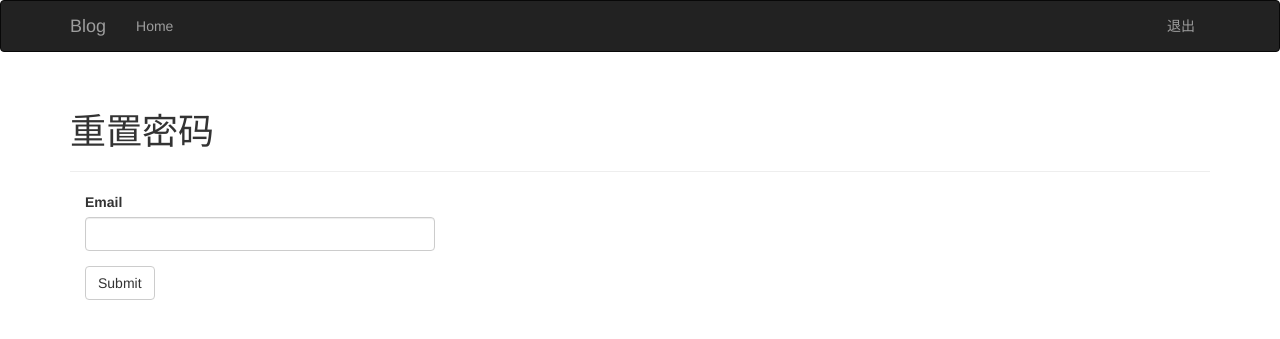
After one commit to sonny-zhang/MyBlog, a Flask app: page /auth/password_reset in a window 1280 px wide. The commit adds this page. Shown: the top 339 px of the page. Run offline with Flask 2, Linux system fonts and the light colour scheme; a user stored in the database is signed in; tables that the repository leaves empty hold one stand-in row (values such as "Sample post"); some libraries are stand-ins or nearby versions.

Commit message:
+ change_passeord|change_email|reset_password 50%; part of moudle is not complate

```diff
--- a/app/auth/forms.py
+++ b/app/auth/forms.py
@@ -11,7 +11,7 @@ from ..models import User
 class LoginForm(FlaskForm):
     """登录表单"""
     email = StringField('邮箱', validators=[DataRequired(), Length(1, 64), Email(message='无效的邮箱地址.')])
-    password = PasswordField('密码', validators=[DataRequired()])
+    password = PasswordField('密码', validators=[DataRequired(), Length(6, 18)])
     remember_me = BooleanField('记住密码')
     submit = SubmitField('登录')
 
@@ -21,8 +21,8 @@ class RegistrationForm(FlaskForm):
     email = StringField('邮箱', validators=[DataRequired(), Length(1, 64), Email(message='无效的邮箱地址.')])
     username = StringField('用户名', validators=[DataRequired(), Length(4, 64), Regexp('[\u4e00-\u9fa5A-Za-z0-9_.]*$', 0,
                                                                                     '只允许中英文、数字、下划线、句点.')])
-    password = PasswordField('密码', validators=[DataRequired(), EqualTo('password2', message='密码不一致')])
-    password2 = PasswordField('重复密码', validators=[DataRequired()])
+    password = PasswordField('密码', validators=[DataRequired(), Length(6, 18), EqualTo('password2', message='密码不一致')])
+    password2 = PasswordField('重复密码', validators=[DataRequired(), Length(6, 18)])
     submit = SubmitField('注册')
 
     def validate_email(self, field):
@@ -37,3 +37,23 @@ class RegistrationForm(FlaskForm):
         """验证注册的用户名不在数据库中"""
         if User.query.filter_by(username=field.data).first():
             raise ValidationError('用户民已经被注册！')
+
+
+class ChangePasswordForm(FlaskForm):
+    """修改密码表单"""
+    old_password = PasswordField('Old Password', validators=[DataRequired()])
+    password = PasswordField('New Password', validators=[DataRequired(), Length(6, 18), EqualTo('password2',
+                                                                                 message='Passwords must match.')])
+    password2 = PasswordField('Confirm New Password', validators=[DataRequired(), Length(6, 18)])
+    submit = SubmitField('Submit')
+
+
+class PasswordResetRequestForm(FlaskForm):
+    """重置秘密表单"""
+    email = StringField('Email', validators=[DataRequired(), Length(1, 64), Email()])
+    submit = SubmitField('Submit')
+
+
+class ChangeEmailForm(FlaskForm):
+    """修改邮箱地址"""
+    pass
--- a/app/auth/urls.py
+++ b/app/auth/urls.py
@@ -11,3 +11,6 @@ auth.add_url_rule('/register', view_func=Register.as_view('register'))
 auth.add_url_rule('/unconfirmed', view_func=Unconfirmed.as_view('unconfirmed'))
 auth.add_url_rule('/confirm/<token>', view_func=Confirm.as_view('confirm'))
 auth.add_url_rule('/resend_confirmation', view_func=ResendConfirmation.as_view('resend_confirmation'))
+auth.add_url_rule('/change_password', view_func=Change_Password.as_view('change_password'))
+auth.add_url_rule('/password_reset', view_func=Password_Reset.as_view('password_reset'))
+auth.add_url_rule('/change_email', view_func=Change_Email_Request.as_view('change_email'))
--- a/app/auth/views.py
+++ b/app/auth/views.py
@@ -9,7 +9,7 @@ from app import db
 from . import auth
 from app.email import send_email
 from app.models import User
-from .forms import LoginForm, RegistrationForm
+from .forms import LoginForm, RegistrationForm, PasswordResetRequestForm, ChangePasswordForm, ChangeEmailForm
 
 
 @auth.before_app_request
@@ -61,12 +61,34 @@ class Confirm(MethodView):
         return redirect(url_for('main.index'))
 
 
+class Register(MethodView):
+    def get(self):
+        form = RegistrationForm()
+        return render_template('auth/register.html', form=form)
+
+    def post(self):
+        """注册"""
+        form = RegistrationForm()
+        if form.validate_on_submit():
+            user = User(email=form.email.data,
+                        username=form.username.data,
+                        password=form.password.data)
+            db.session.add(user)
+            db.session.commit()
+            token = user.generate_confirmation_token()
+            send_email(user.email, '认证您的账户', 'auth/email/confirm', user=user, token=token)
+            flash('注册成功！认证邮件已经发到您的邮箱。')
+            return redirect(url_for('main.index'))
+        return render_template('auth/register.html', form=form)
+
+
 class Login(MethodView):
     def get(self):
         form = LoginForm()
         return render_template('auth/login.html', form=form)
 
     def post(self):
+        """登录"""
         form = LoginForm()
         if form.validate_on_submit():
             user = User.query.filter_by(email=form.email.data).first()
@@ -87,31 +109,83 @@ class Login(MethodView):
 class Logout(MethodView):
     @login_required
     def get(self):
+        """登出"""
         logout_user()
         flash('您已经退出登录')
         return redirect(url_for('main.index'))
 
 
-class Password_Reset_Request(MethodView):
+class Change_Password(MethodView):
+    @login_required
     def get(self):
-        pass
+        form = ChangePasswordForm()
+        return render_template('auth/change_password.html', form=form)
+
+    @login_required
+    def post(self):
+        """修改密码"""
+        form = ChangePasswordForm()
+        if form.validate_on_submit():
+            if current_user.verify_password(form.old_password.data):
+                current_user.password = form.password.data
+                db.session.add(current_user)
+                db.session.commit()
+                flash('您的密码已经修改成功！')
+                return redirect(url_for('main.index'))
+            else:
+                flash('原密码无效！')
+        return render_template('auth/change_password.html', form=form)
 
 
-class Register(MethodView):
+class Password_Reset(MethodView):
+    @login_required
     def get(self):
-        form = RegistrationForm()
-        return render_template('auth/register.html', form=form)
+        form = PasswordResetRequestForm()
+        return render_template('auth/reset_password.html', form=form)
 
+    @login_required
     def post(self):
-        form = RegistrationForm()
+        """重置密码：通过邮件里的链接去重置"""
+        form = PasswordResetRequestForm()
         if form.validate_on_submit():
-            user = User(email=form.email.data,
-                        username=form.username.data,
-                        password=form.password.data)
-            db.session.add(user)
+            user = User.query.filter_by(email=form.email.data).first()
+            if user:
+                token = user.generate_reset_token()
+                send_email(user.email, '验证您的账户', 'auth/email/reset_password',
+                           user=user, token=token)
+                flash('请到你的邮箱确认要进行重置密码操作！')
+                return redirect(url_for('auth.login'))
+            flash('邮箱无效！')
+        return render_template('auth/reset_password.html', form=form)
+
+
+class Change_Email_Request(MethodView):
+    @login_required
+    def get(self):
+        form = ChangeEmailForm()
+        return render_template('auth/change_email.html', form=form)
+
+    @login_required
+    def post(self):
+        form = ChangeEmailForm()
+        if form.validate_on_submit():
+            if current_user.verify_password(form.password.data):
+                new_email = form.email.data
+                token = current_user.generate_email_change_token(new_email)
+                send_email(new_email, '验证您的邮箱地址', 'auth/email/change_email',
+                           user=current_user, token=token)
+                flash('验证邮件已经发到您的邮箱里！')
+                return redirect(url_for('main.index'))
+            else:
+                flash('无效的邮箱或密码！')
+        return render_template('auth/change_email.html', form=form)
+
+
+class Change_Email(MethodView):
+    def get(self, token):
+        if current_user.change_email(token):
             db.session.commit()
-            token = user.generate_confirmation_token()
-            send_email(user.email, '认证您的账户', 'auth/email/confirm', user=user, token=token)
-            flash('注册成功！认证邮件已经发到您的邮箱。')
-            return redirect(url_for('main.index'))
-        return render_template('auth/register.html', form=form)
+            flash('您的邮箱地址已经修改成功了！')
+        else:
+            flash('无效的请求！')
+        return redirect(url_for('main.index'))
--- a/app/templates/auth/login.html
+++ b/app/templates/auth/login.html
@@ -10,7 +10,7 @@
     <div class="col-md-4">
         {{ wtf.quick_form(form) }}
         <br>
-{#        <p>忘记密码？<a href="{{ url_for('auth.password_reset_request') }}">重置密码</a></p>#}
+        <p>忘记密码？<a href="{{ url_for('auth.password_reset_request') }}">重置密码</a></p>
         <p>还没账号？<a href="{{ url_for('auth.register') }}">注册</a></p>
     </div>
 {% endblock %}
--- /dev/null
+++ b/app/templates/auth/reset_password.html
@@ -0,0 +1,13 @@
+{% extends "base.html" %}
+{% import "bootstrap/wtf.html" as wtf %}
+
+{% block title %}Blog - 重置密码{% endblock %}
+
+{% block page_content %}
+<div class="page-header">
+    <h1>重置密码</h1>
+</div>
+<div class="col-md-4">
+    {{ wtf.quick_form(form) }}
+</div>
+{% endblock %}
```
Also changed, not shown: app/templates/auth/change_email.html (added, +13 -0 lines), app/templates/auth/change_password.html (added, +13 -0 lines), app/templates/auth/email/change_email.html (added, +8 -0 lines), app/templates/auth/email/change_email.txt (added, +7 -0 lines), app/templates/auth/email/reset_password.html (added, +8 -0 lines), app/templates/auth/email/reset_password.txt (added, +7 -0 lines).
